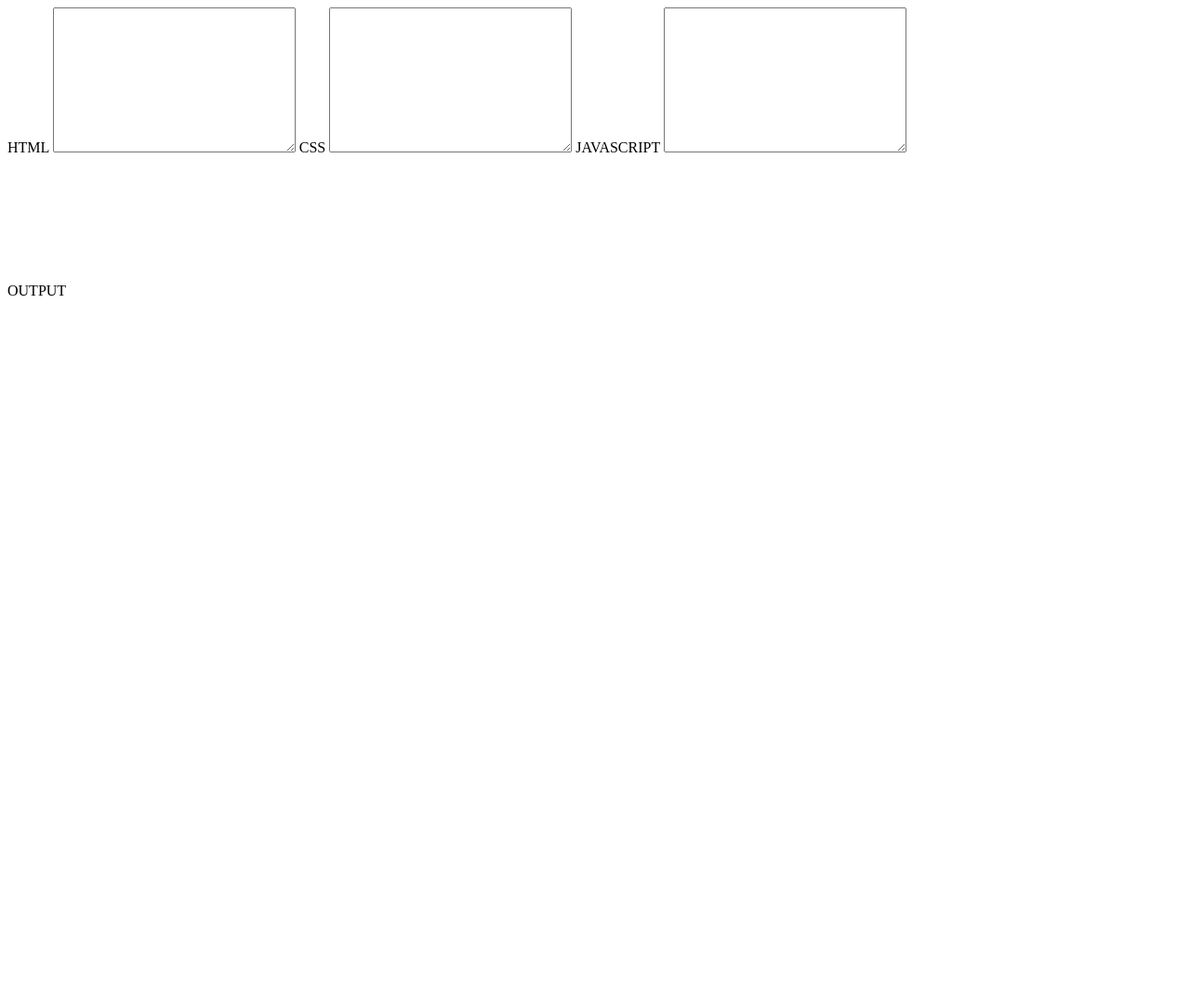
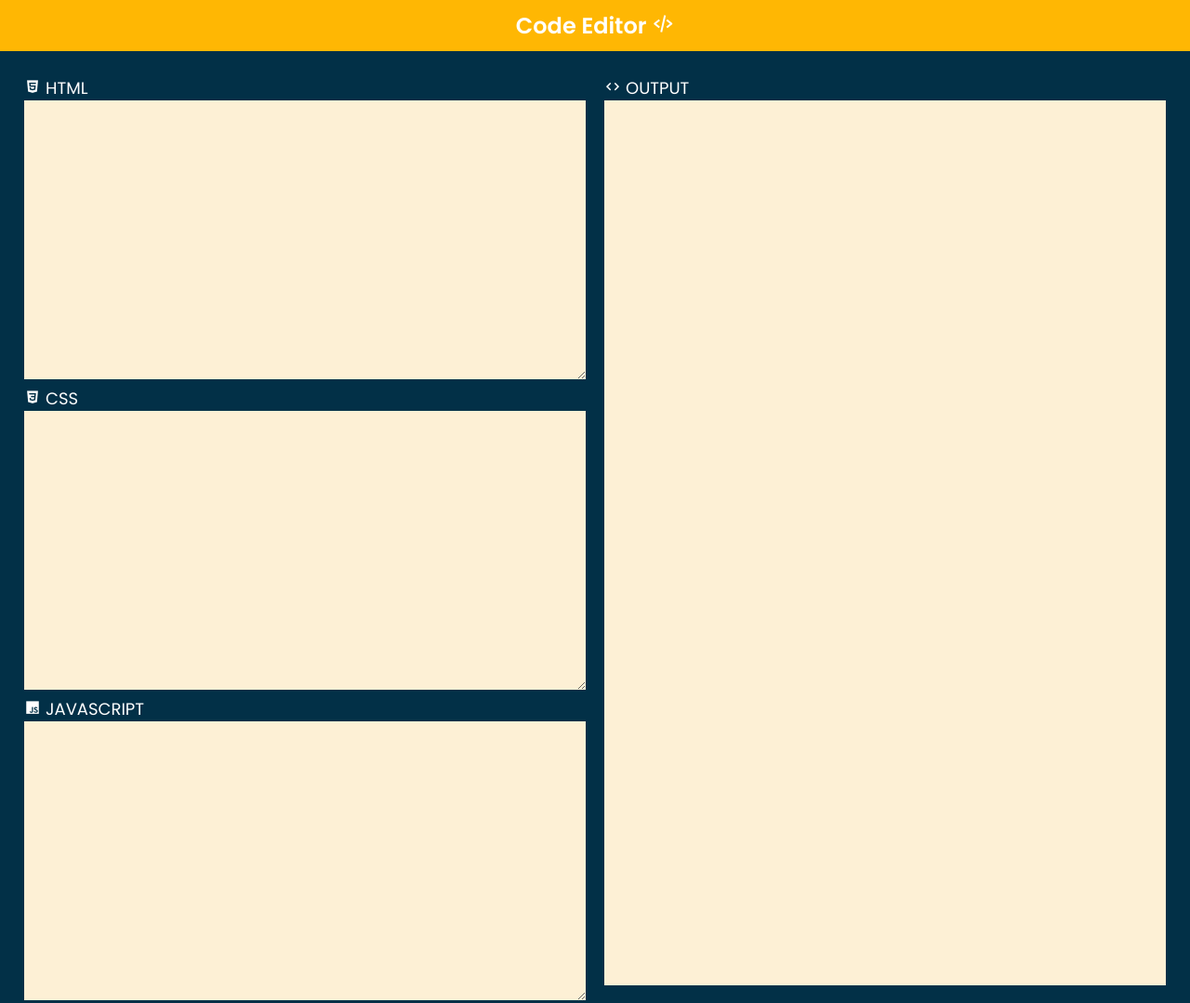
Before and after one commit to shwetabairwa/code-editor, a plain HTML site: page index.html in a window 1280 px wide. Shown: the whole page at 93% size. Before the commit the page ends 800 px from the top, so only its background shows below. Drawn offline with nearby package versions, Linux system fonts and the light colour scheme.

Commit message:
final updated

```diff
--- a/index.html
+++ b/index.html
@@ -3,23 +3,49 @@
   <head>
     <meta charset="UTF-8" />
     <link rel="stylesheet" href="style.css" />
+    <link
+      href="https://unpkg.com/boxicons@2.1.4/css/boxicons.min.css"
+      rel="stylesheet"
+    />
     <meta name="viewport" content="width=device-width, initial-scale=1.0" />
     <title>Code Editor</title>
   </head>
   <body>
     <section class="container">
-      <div class="left">
-        <label>HTML</label>
-        <textarea id="code-html" cols="30" rows="10"></textarea>
-        <label>CSS</label>
-        <textarea id="code-css" cols="30" rows="10"></textarea>
-        <label>JAVASCRIPT</label>
-        <textarea id="code-js" cols="30" rows="10"></textarea>
-      </div>
-      <div class="right">
-        <label>OUTPUT</label>
-        <iframe frameborder="0" id="output"></iframe>
+      <h1>Code Editor <i class="bx bx-code-alt"></i></h1>
+      <div class="editor">
+        <div class="left">
+          <label><i class="bx bxl-html5"></i>HTML</label>
+          <textarea
+            onkeyup="run()"
+            spellcheck="false"
+            id="code-html"
+            cols="30"
+            rows="10"
+          ></textarea>
+          <label><i class="bx bxl-css3"></i>CSS</label>
+          <textarea
+            spellcheck="false"
+            onkeyup="run()"
+            id="code-css"
+            cols="30"
+            rows="10"
+          ></textarea>
+          <label><i class="bx bxl-javascript"></i>JAVASCRIPT</label>
+          <textarea
+            spellcheck="false"
+            id="code-js"
+            onkeyup="run()"
+            cols="30"
+            rows="10"
+          ></textarea>
+        </div>
+        <div class="right">
+          <label><i class="bx bx-code"></i>OUTPUT</label>
+          <iframe frameborder="0" id="output"></iframe>
+        </div>
       </div>
     </section>
+    <script src="script.js"></script>
   </body>
 </html>
--- a/script.js
+++ b/script.js
@@ -0,0 +1,10 @@
+function run() {
+  let htmlCode = document.getElementById("code-html");
+  let cssCode = document.getElementById("code-css");
+  let jscode = document.getElementById("code-js");
+  let output = document.getElementById("output");
+
+  output.contentDocument.body.innerHTML =
+    htmlCode.value + "<style>" + cssCode.value + "</style>";
+  output.contentWindow.eval(jscode.value);
+}
--- a/style.css
+++ b/style.css
@@ -1 +1,67 @@
 @import url("https://fonts.googleapis.com/css2?family=Oswald:wght@500;700&family=Poppins:ital,wght@0,100;0,200;0,300;0,400;0,500;0,600;0,700;0,800;0,900;1,100;1,200;1,300;1,400;1,500;1,600;1,700;1,800;1,900&family=Raleway:ital,wght@1,106&display=swap");
+
+* {
+  margin: 0;
+  padding: 0;
+  font-family: "Poppins", sans-serif;
+  font-weight: 400;
+  font-style: normal;
+  box-sizing: border-box;
+}
+body {
+  width: 100%;
+  height: 100vh;
+  text-align: center;
+}
+.container h1 {
+  font-weight: 600;
+  color: #fff;
+  padding: 10px;
+}
+.container {
+  text-align: center;
+
+  background-color: #ffb703;
+}
+.editor {
+  text-align: start;
+  display: flex;
+  padding: 1rem;
+  background-color: #023047;
+}
+.left,
+.right {
+  flex-basis: 50%;
+  padding: 10px;
+}
+label {
+  font-size: 18px;
+  padding-right: 5px;
+  align-items: center;
+  padding-top: 5px;
+  color: #fff;
+}
+label i {
+  padding-right: 5px;
+}
+textarea {
+  width: 100%;
+  height: 300px;
+  border: 0;
+  background-color: #fdf0d5;
+  padding: 15px;
+  font-size: 18px;
+  box-sizing: border-box;
+  outline: 0;
+
+  color: black;
+}
+iframe {
+  height: 95%;
+  border: 0;
+  outline: none;
+
+  color: black;
+  background-color: #fdf0d5;
+  width: 100%;
+}
```
